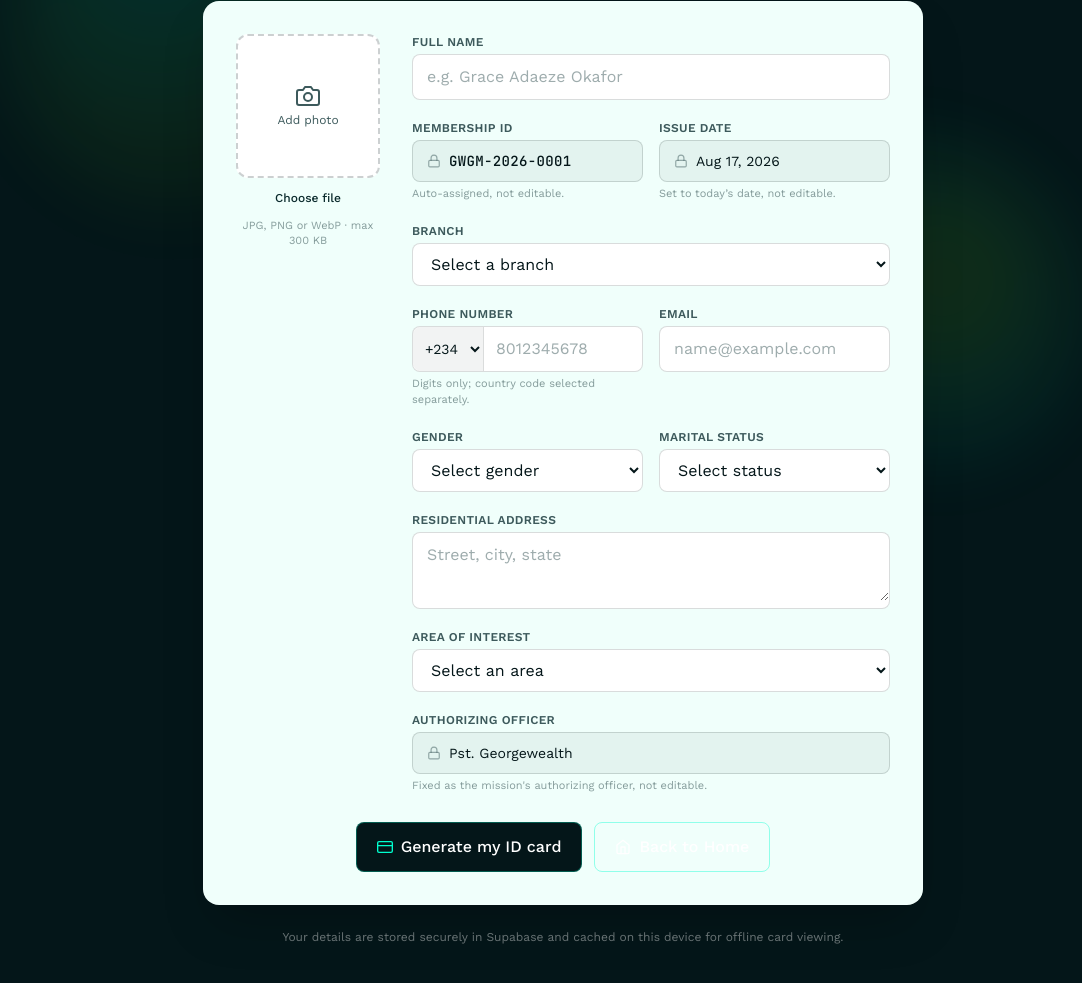
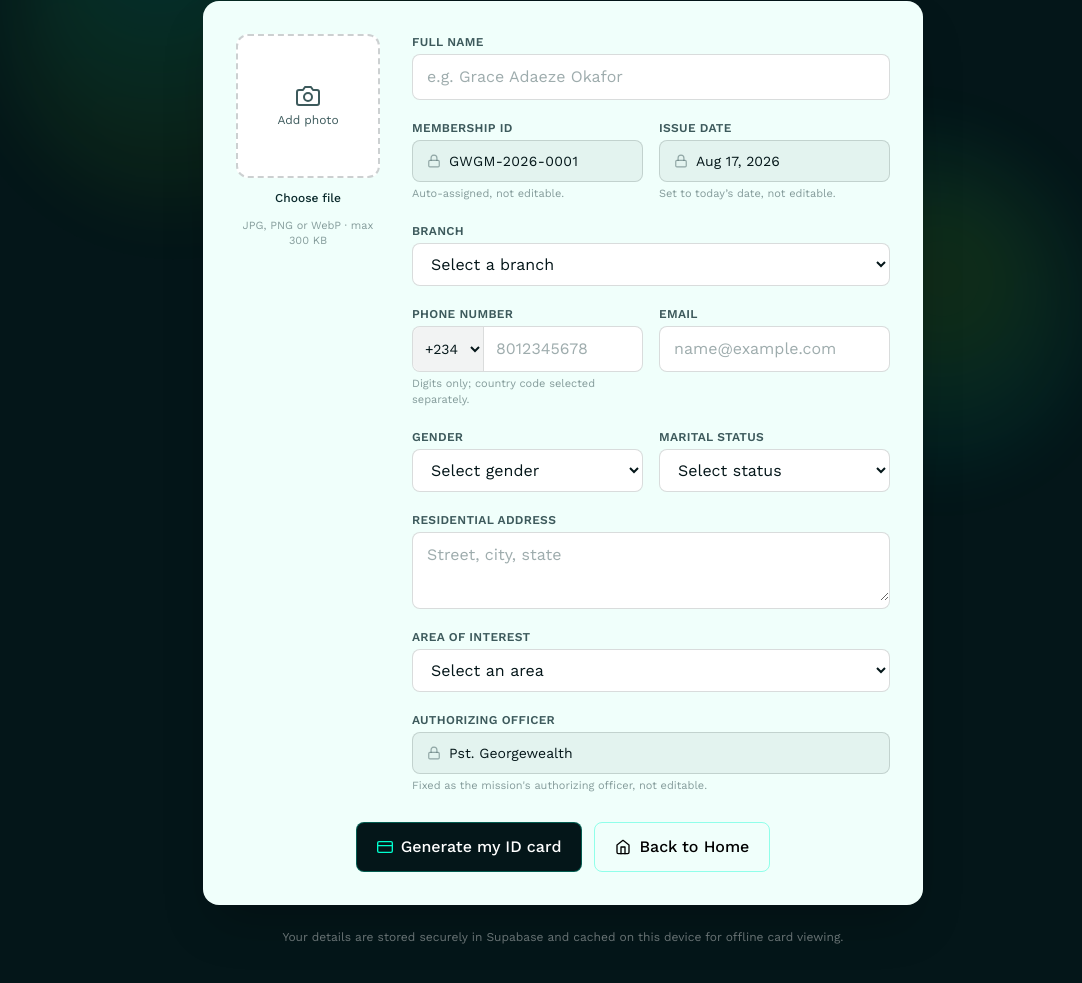
Before and after one commit to joedetDS/Graciousword, a website: page id_app.html in a window 1280 px wide. Shown: the part 243-1226 px from the top of the page, without its empty margins (77-1159 px from the left). Drawn offline with nearby package versions, Linux system fonts and the light colour scheme.

Commit message:
Change text color for membership ID and back button

```diff
--- a/id_app.html
+++ b/id_app.html
@@ -184,7 +184,7 @@
                 <label class="block text-xs font-semibold uppercase tracking-wide text-slate mb-1">Membership ID</label>
                 <div class="rounded-lg border border-brand/15 bg-brand/5 flex items-center gap-2 px-3.5 py-2.5">
                   <i data-feather="lock" class="w-3.5 h-3.5 text-slate/50 shrink-0"></i>
-                  <span id="membershipId" class="text-brand font-mono text-sm tracking-wide">—</span>
+                  <span id="membershipId" class="text-brand text-sm tracking-wide">—</span>
                 </div>
                 <p class="text-[11px] text-slate/60 mt-1">Auto-assigned, not editable.</p>
               </div>
@@ -316,7 +316,7 @@
 
           <a href="index.html"
              id="backHomeBtn"
-             class="inline-flex items-center justify-center gap-2 border border-accent/40 hover:border-accentsoft hover:bg-accent/10 text-white font-medium px-5 py-3 rounded-lg transition-all duration-200">
+             class="inline-flex items-center justify-center gap-2 border border-accent/40 hover:border-accentsoft hover:bg-accent/10 text-black font-medium px-5 py-3 rounded-lg transition-all duration-200">
              <i data-feather="home" class="w-4 h-4"></i>
              Back to Home
           </a>
```
